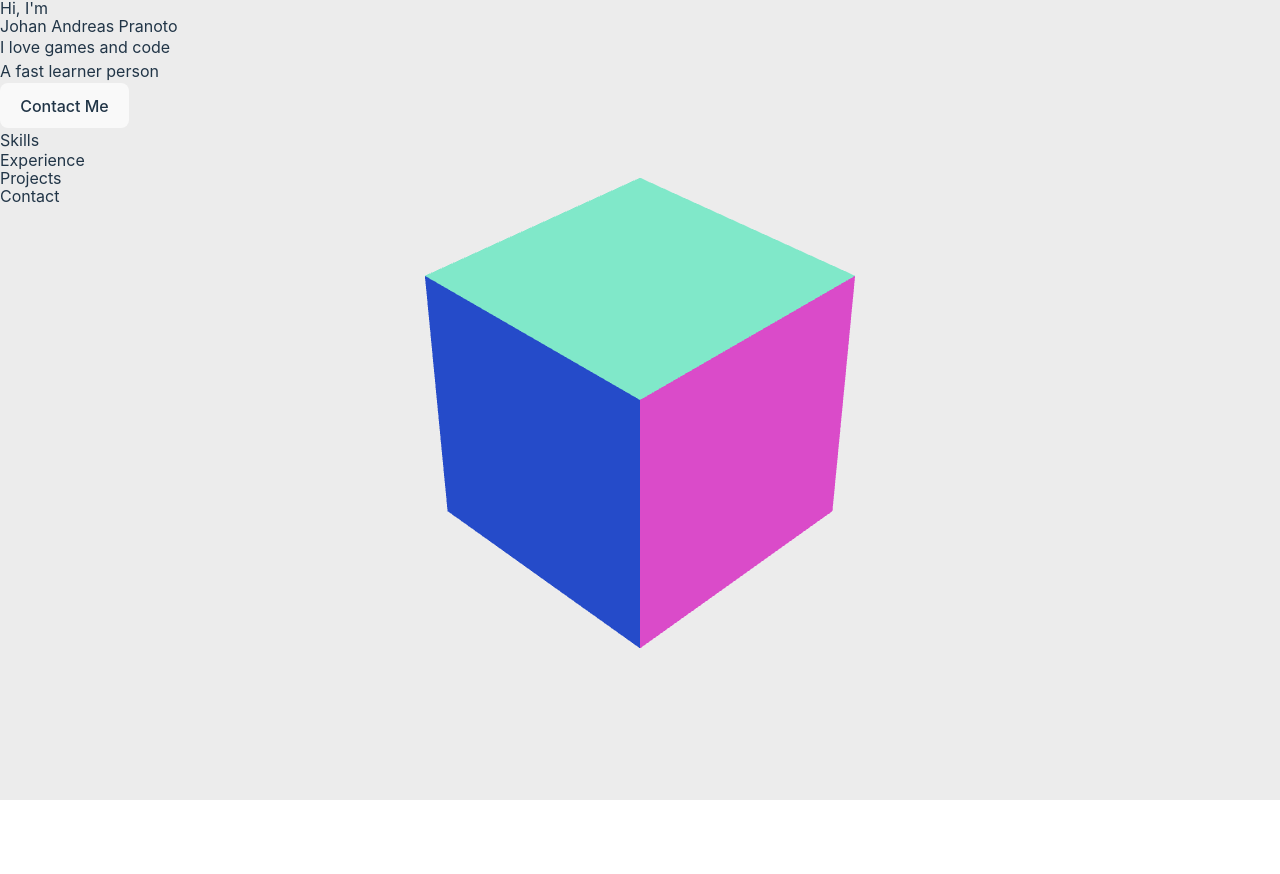
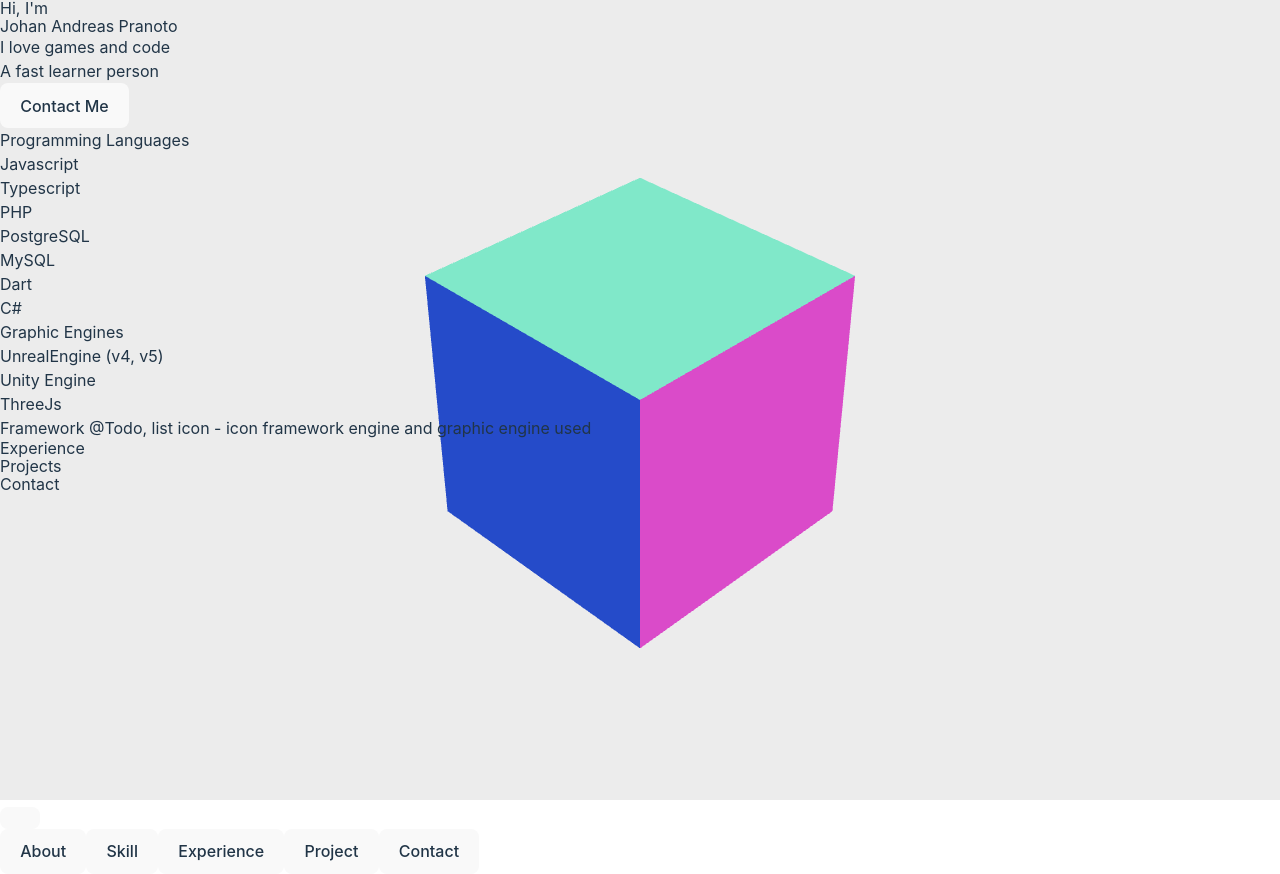
Before and after one commit to hanzz96/biodata-profile, a React (Vite) app: page / in a window 1280 px wide. Before the commit the page ends 800 px from the top, so only its background shows below. Built offline with nearby package versions, Linux system fonts and the light colour scheme.

Commit message:
add useeffect and useframe for animation add scrolleffect add about me, and animate skills

```diff
--- a/package.json
+++ b/package.json
@@ -13,6 +13,7 @@
     "@react-three/drei": "^9.112.0",
     "@react-three/fiber": "^8.17.7",
     "framer-motion": "^11.5.4",
+    "gsap": "^3.12.5",
     "maath": "^0.10.8",
     "react": "^18.3.1",
     "react-dom": "^18.3.1",
@@ -27,11 +28,14 @@
     "@vitejs/plugin-react": "^4.3.1",
     "autoprefixer": "^10.4.20",
     "eslint": "^9.9.0",
+    "eslint-config-prettier": "^9.1.0",
+    "eslint-plugin-prettier": "^5.2.1",
     "eslint-plugin-react": "^7.35.0",
     "eslint-plugin-react-hooks": "^5.1.0-rc.0",
     "eslint-plugin-react-refresh": "^0.4.9",
     "globals": "^15.9.0",
     "postcss": "^8.4.47",
+    "prettier": "^3.3.3",
     "tailwindcss": "^3.4.12",
     "vite": "^5.4.1"
   }
--- a/src/App.jsx
+++ b/src/App.jsx
@@ -1,25 +1,42 @@
-import { useState } from 'react'
-import './App.css'
-import { Canvas } from '@react-three/fiber'
-import { Scroll, ScrollControls } from '@react-three/drei'
-import { Experience } from './components/Experience'
-import { Interface } from './components/Interface'
+import { useEffect, useState } from "react";
+import "./App.css";
+import { Canvas } from "@react-three/fiber";
+import { Scroll, ScrollControls } from "@react-three/drei";
+import { Experience } from "./components/Experience";
+import { Interface } from "./components/Interface";
+import { ScrollManager } from "./components/ScrollManager";
+import { Menu } from "./components/Menu";
 
 function App() {
+  const [section, setSection] = useState(0);
+  const [menuOpened, setMenuOpened] = useState(false);
+
+  useEffect(() => {
+    setMenuOpened(false);
+  }, [section]);
+
   return (
-    // <>
+    <>
       <Canvas shadows camera={{ position: [3, 3, 3], fov: 30 }}>
         <color attach="background" args={["#ececec"]} />
-      <ScrollControls pages={5} damping={0.1}>
+        <ScrollControls pages={5} damping={0.3}>
+          <ScrollManager
+            section={section}
+            onSectionChange={setSection}
+          ></ScrollManager>
           <Experience />
           <Scroll html>
             <Interface></Interface>
           </Scroll>
         </ScrollControls>
       </Canvas>
-
-    // </>
-  )
+      <Menu
+        onSectionChange={setSection}
+        menuOpened={menuOpened}
+        setMenuOpened={setMenuOpened}
+      ></Menu>
+    </>
+  );
 }
 
-export default App
+export default App;
--- a/src/components/Interface.jsx
+++ b/src/components/Interface.jsx
@@ -1,9 +1,25 @@
+import { programmingLanguages, frameworkLanguages, graphicEngines, skills } from "../utils/SkillInfo";
+import { motion } from "framer-motion";
+
 const Section = (props) => {
     const { children } = props;
     return (
-        <section className={`h-screen w-screen p-8 max-w-screen-2xl mx-auto flex flex-col items-start justify-center`}>
+        <motion.section
+            className={`h-screen w-screen p-8 max-w-screen-2xl mx-auto flex flex-col items-start justify-center`}
+            initial={{
+                opacity: 0,
+                y: 50
+            }}
+            whileInView={{
+                opacity: 1,
+                y: 0,
+                transition: {
+                    duration: 1,
+                    delay: 0.5
+                }
+            }}>
             {children}
-        </section>
+        </motion.section>
     )
 }
 
@@ -11,7 +27,7 @@ export const Interface = () => {
     return <div className="flex flex-col items-center w-screen">
         <AboutSection />
 
-        <SkillsSection/>
+        <SkillsSection />
         <Section>
             <h1>
                 Experience
@@ -34,102 +50,113 @@ const AboutSection = () => {
     return (<Section>
         <h1 className="text-6xl font-extrabold leading-snug">Hi, I'm
             <br />
-            <span className="bg-white px-1 italic">Johan Andreas Pranoto</span>
+            <div className="bg-white px-1 italic w-full max-w-64">Johan Andreas Pranoto</div>
         </h1>
-        <p className="text-lg text-gray-600 mt-4">
+        <motion.p className="text-lg text-gray-600 mt-4"
+            initial={{
+                opacity: 0,
+                y: 25
+            }}
+            whileInView={{
+                opacity: 1,
+                y: 0,
+                transition: {
+                    duration: 1,
+                    delay: 1.5
+                }
+            }}
+        >
             I love games and code
             <br />
             A fast learner person
-        </p>
-        <button className={`bg-indigo-600 text-white py-4 px-8 rounded-lg font-bold text-lg mt-16`}>Contact Me</button>
+        </motion.p>
+        <motion.button className={`bg-indigo-600 text-white py-4 px-8 rounded-lg font-bold text-lg mt-16`}
+            initial={{
+                opacity: 0,
+                y: 25
+            }}
+            whileInView={{
+                opacity: 1,
+                y: 0,
+                transition: {
+                    duration: 1,
+                    delay: 2
+                }
+            }}
+        >Contact Me</motion.button>
     </Section>
     )
 }
 
-const programmingLanguages = [
-        {
-            title : "Javascript",
-            level : 95
-        },
-        {
-            title : "Typescript",
-            level : 80
-        },
-        {
-            title : "PHP",
-            level: 95
-        },
-        {
-            title: "PostgreSQL",
-            level: 75
-        },
-        {
-            title: "MySQL",
-            level: 70
-        },
-        {
-            title: "Dart",
-            level: 60
-        },
-        {
-            title: "C#",
-            level: 65
-        }
-]
-
-const frameworkLanguages = [
-    {
-        title: "ReactJs(Javascript)",
-        level: 70
-    },
-    {
-        title: "Vuejs(Javascript)",
-        level: 95
-    },
-    {
-        title: "NodeJs(Typescript)",
-        level: 85
-    },
-    {
-        title: "Nestjs(Typescript)",
-        level: 85
-    },
-    {
-        title: "Flutter",
-        level: 75
-    },
-    {
-        title: "Laravel",
-        level: 95
-    },
-]
-
-const graphicEngines =[
-    {
-        title: "UnrealEngine (v4, v5)",
-        level: 60
-    },
-    {
-        title: "Unity Engine",
-        level: 65
-    },
-    {
-        title: "ThreeJs",
-        level: 70
-    }
-]
-
-// const languages = [
-//     {
-//         title : "English",
-//         level : 75
-//     }
-// ]
 
 const SkillsSection = () => {
+    const skillList = skills;
+    console.log(skillList, 'skill list');
+    const listItems = skillList.map((number, index) =>
+        index != 0 ?
+            <ListSkills key={`skill-${index}`} title={number.title} list={number.list} isMargin={true}>{number.title}</ListSkills>
+            : <ListSkills key={`skill-${index}`} title={number.title} list={number.list}>{number.title}</ListSkills>
+
+
+    );
     return (
         <Section>
-            Skills
+            {listItems}
+            <div>
+                Framework
+                @Todo, list icon - icon framework engine and graphic engine used
+            </div>
         </Section>
     )
 }
+
+const ListSkills = (props) => {
+    const { title, list, isMargin } = props;
+    console.log(title, list, 'title, list');
+    return (
+        <motion.div whileInView={"visible"}>
+            <h2 className={"text-3xl font-bold " + (isMargin ? 'mt-10' : '')}>
+                {title}
+            </h2>
+            <div className="mt-8 space-y-4">
+                {
+                    list.map((skill, index) => (
+                        <div className="w-64" key={index}>
+                            <motion.h3 className="text-md font-bold text-gray-800"
+                                initial={{
+                                    opacity: 0
+                                }}
+                                variants={{
+                                    visible: {
+                                        opacity: 1,
+                                        transition: {
+                                            duration: 1,
+                                            delay: 1 + index * 0.2
+                                        }
+                                    }
+                                }}
+                            >{skill.title}</motion.h3>
+                            <div className="h-2 w-full bg-gray-50 rounded-full mt-2">
+                                <motion.div className="h-full bg-indigo-500 rounded-full" style={{ width: `${skill.level}%` }}
+                                    initial={{
+                                        scaleX: 0,
+                                        originX: 0
+                                    }}
+                                    variants={{
+                                        visible: {
+                                            scaleX: 1,
+                                            transition: {
+                                                duration: 1,
+                                                delay: 1 + index * 0.2
+                                            }
+                                        }
+                                    }}
+                                ></motion.div>
+                            </div>
+                        </div>
+                    ))}
+            </div>
+        </motion.div>
+
+    )
+}
--- /dev/null
+++ b/src/components/Menu.jsx
@@ -0,0 +1,52 @@
+export const Menu = (props) => {
+  const { onSectionChange, menuOpened, setMenuOpened } = props;
+  return (
+    <>
+      <button
+        onClick={() => setMenuOpened(!menuOpened)}
+        className="z-20 fixed top-12 right-12 p-3 bg-indigo-600 w-11 h-11 rounded-md"
+      >
+        <div
+          className={`bg-white h-0.5 rounded-md w-full transition-all ${
+            menuOpened ? "rotate-45 translate-y-0.5" : ""
+          }`}
+        />
+
+        <div
+          className={`bg-white h-0.5 rounded-md w-full my-1 ${
+            menuOpened ? "hidden" : ""
+          }`}
+        />
+
+        <div
+          className={`bg-white h-0.5 rounded-md w-full transition-all ${
+            menuOpened ? "-rotate-45" : ""
+          }`}
+        />
+      </button>
+      <div
+        className={`z-10 fixed top-0 right-0 bottom-0 bg-white transition-all overflow-hidden flex flex-col
+            ${menuOpened ? "w-80" : "w-0"}`}
+      >
+        <div className="flex-1 flex items-start justify-center flex-col gap-6 p-8">
+            <MenuButton label="About" onClick={() => onSectionChange(0)}></MenuButton>
+            <MenuButton label="Skill" onClick={() => onSectionChange(1)}></MenuButton>
+            <MenuButton label="Experience" onClick={() => onSectionChange(2)}></MenuButton>
+            <MenuButton label="Project" onClick={() => onSectionChange(3)}></MenuButton>
+            <MenuButton label="Contact" onClick={() => onSectionChange(4)}></MenuButton>
+        </div>
+      </div>
+    </>
+  );
+};
+
+const MenuButton = (props) =>{
+    const {label, onClick} = props;
+    return (
+        <button
+        onClick={onClick}
+        className="text-1xl font-bold cursor-pointer hover::text-indigo-600 transition-colors">
+            {label}
+        </button>
+    )
+}
--- /dev/null
+++ b/src/components/ScrollManager.jsx
@@ -0,0 +1,51 @@
+import { useScroll } from "@react-three/drei";
+import { useFrame } from "@react-three/fiber";
+import gsap from "gsap";
+import { ScrollToPlugin } from "gsap/all";
+import { useEffect, useRef } from "react";
+
+//register gsap plugin
+gsap.registerPlugin(ScrollToPlugin);
+
+export const ScrollManager = (props) => {
+    const { section, onSectionChange } = props;
+
+    const data = useScroll();
+
+    const lastScroll = useRef(0);
+    const isAnimating = useRef(false);
+    data.fill.classList.add("top-0");
+    data.fill.classList.add("absolute");
+
+    useEffect(() => {
+        console.log('useEffect');
+        gsap.to(data.el, {
+            duration: 1,
+            scrollTop: section * data.el.clientHeight,
+            onStart: () => {
+                isAnimating.current = true;
+            },
+            onComplete: () => {
+                isAnimating.current = false;
+            },
+        })
+    }, [section]);
+
+    useFrame(() => {
+        if (isAnimating.current) {
+            lastScroll.current = data.offset;
+            return;
+        }
+        const curSection = Math.floor(data.offset * data.pages);
+        if (data.offset > lastScroll.current && curSection == 0) {
+            onSectionChange(1);
+        }
+
+        if (data.offset < lastScroll.current && data.offset < 1 / (data.pages - 1)) {
+            onSectionChange(0);
+        }
+
+        lastScroll.current = data.offset;
+    });
+    return null;
+}
--- /dev/null
+++ b/src/utils/SkillInfo.js
@@ -0,0 +1,88 @@
+
+export const programmingLanguages = [
+    {
+        title: "Javascript",
+        level: 95
+    },
+    {
+        title: "Typescript",
+        level: 80
+    },
+    {
+        title: "PHP",
+        level: 95
+    },
+    {
+        title: "PostgreSQL",
+        level: 75
+    },
+    {
+        title: "MySQL",
+        level: 70
+    },
+    {
+        title: "Dart",
+        level: 60
+    },
+    {
+        title: "C#",
+        level: 65
+    }
+]
+
+export const frameworkLanguages = [
+    {
+        title: "ReactJs(Javascript)",
+        level: 70
+    },
+    {
+        title: "Vuejs(Javascript)",
+        level: 95
+    },
+    {
+        title: "NodeJs(Typescript)",
+        level: 85
+    },
+    {
+        title: "Nestjs(Typescript)",
+        level: 85
+    },
+    {
+        title: "Flutter",
+        level: 75
+    },
+    {
+        title: "Laravel",
+        level: 95
+    },
+]
+
+export const graphicEngines = [
+    {
+        title: "UnrealEngine (v4, v5)",
+        level: 50
+    },
+    {
+        title: "Unity Engine",
+        level: 50
+    },
+    {
+        title: "ThreeJs",
+        level: 65
+    }
+]
+
+export const skills = [
+    {
+        title : "Programming Languages",
+        list: programmingLanguages
+    },
+    // {
+    //     title: "Framework Experiences",
+    //     list: frameworkLanguages
+    // },
+    {
+        title: "Graphic Engines",
+        list: graphicEngines
+    }
+]
```
Also changed, not shown: 1 other file (tests, documents, lock files or other folders). Lines whose indentation alone changed are shown as unchanged.
